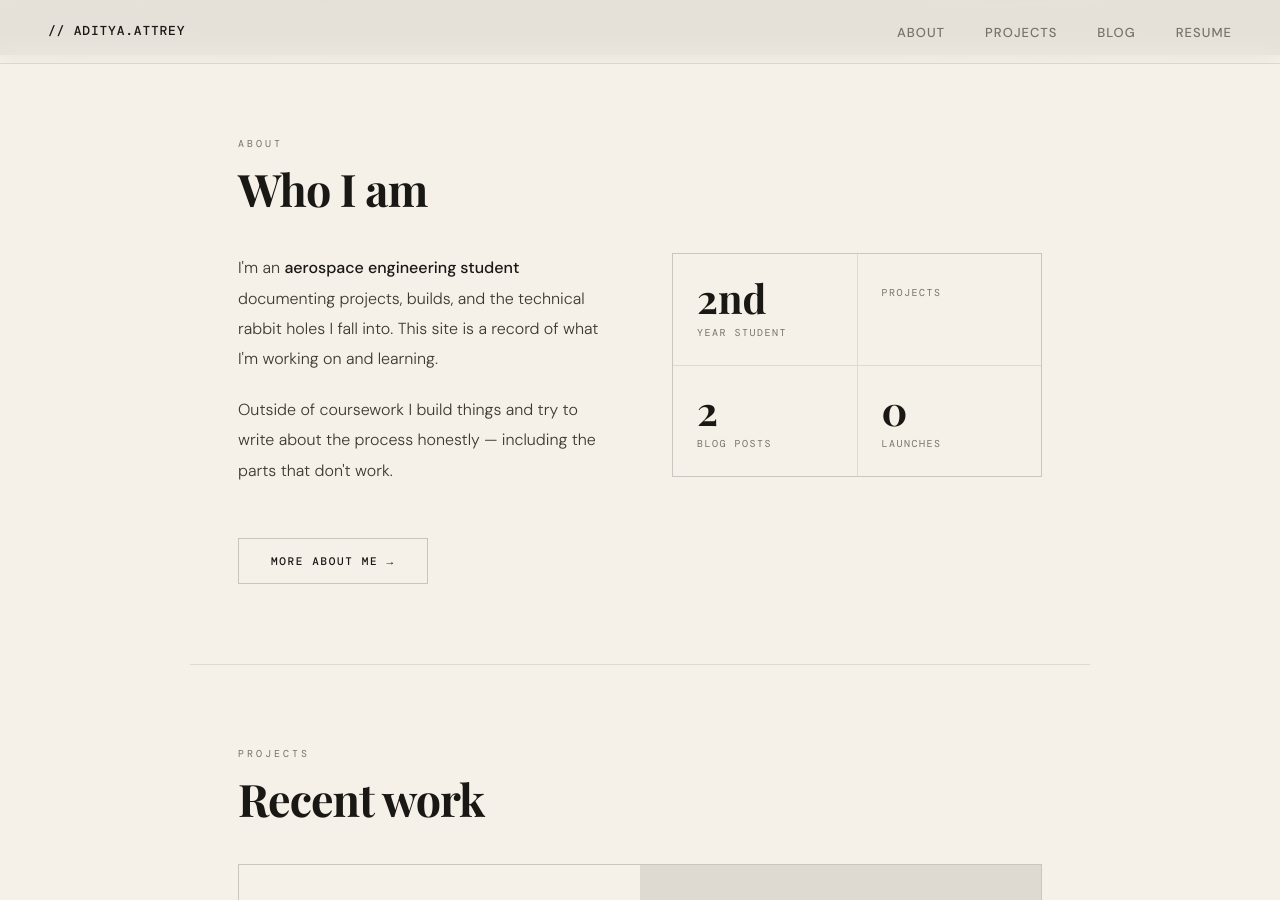
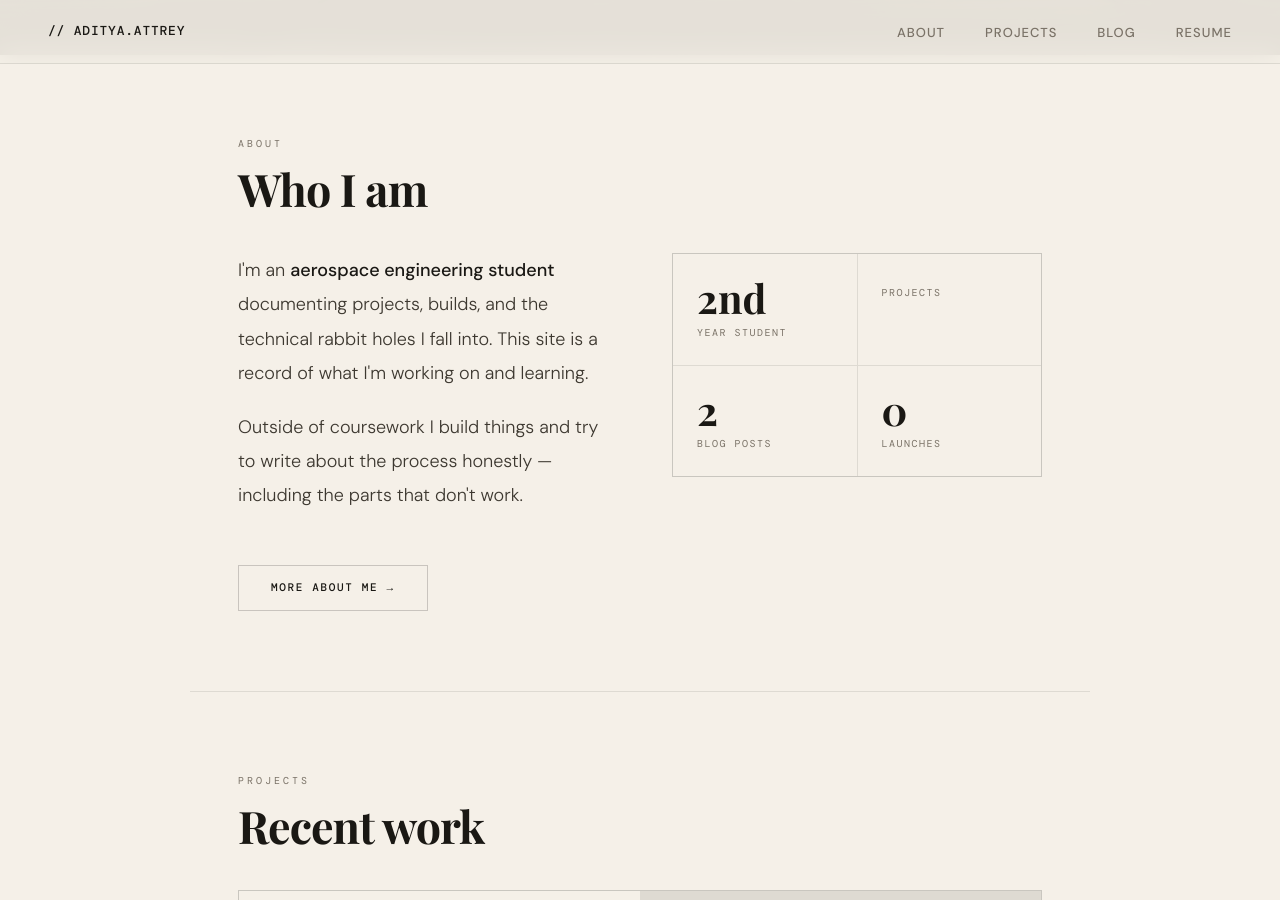
Before and after one commit to FBRDCYB3R/Aero-Blog, a Jekyll site: the page built from index.html, in a window 1280 px wide and 900 px high, scrolled down 845 px. Built offline with Jekyll 4.4.1, drawn with Linux system fonts in a browser that asks for light colours; some web fonts are replaced.

Commit message:
Update font sizes in main.css
Increased font sizes for body, organization, and description elements.

```diff
--- a/assets/css/main.css
+++ b/assets/css/main.css
@@ -22,7 +22,7 @@ body {
   background: var(--cream);
   color: var(--ink);
   font-family: 'DM Sans', sans-serif;
-  font-size: 16px;
+  font-size: 18px;
   line-height: 1.7;
   min-height: 100vh;
 }
@@ -364,8 +364,8 @@ nav {
 .resume-item { display: grid; grid-template-columns: 1fr auto; gap: 1rem; padding: 1rem 0; border-bottom: 1px solid var(--border); }
 .resume-item:last-child { border-bottom: none; }
 .resume-role { font-weight: 500; font-size: .95rem; margin-bottom: .2rem; color: var(--ink); }
-.resume-org { font-size: .85rem; color: var(--muted); font-weight: 300; }
-.resume-desc { font-size: .85rem; color: var(--dim); margin-top: .4rem; line-height: 1.6; font-weight: 300; }
+.resume-org { font-size: .95rem; color: var(--ink2); font-weight: 400; }
+.resume-desc { font-size: .95rem; color: var(--ink2); margin-top: .4rem; line-height: 1.7; font-weight: 400; }
 .resume-period { font-family: 'DM Mono', monospace; font-size: 11px; color: var(--dim); white-space: nowrap; }
 .skills-group { margin-bottom: 1.5rem; }
 .skills-group-label { font-family: 'DM Mono', monospace; font-size: 10px; letter-spacing: .15em; text-transform: uppercase; color: var(--muted); margin-bottom: .6rem; }
```
